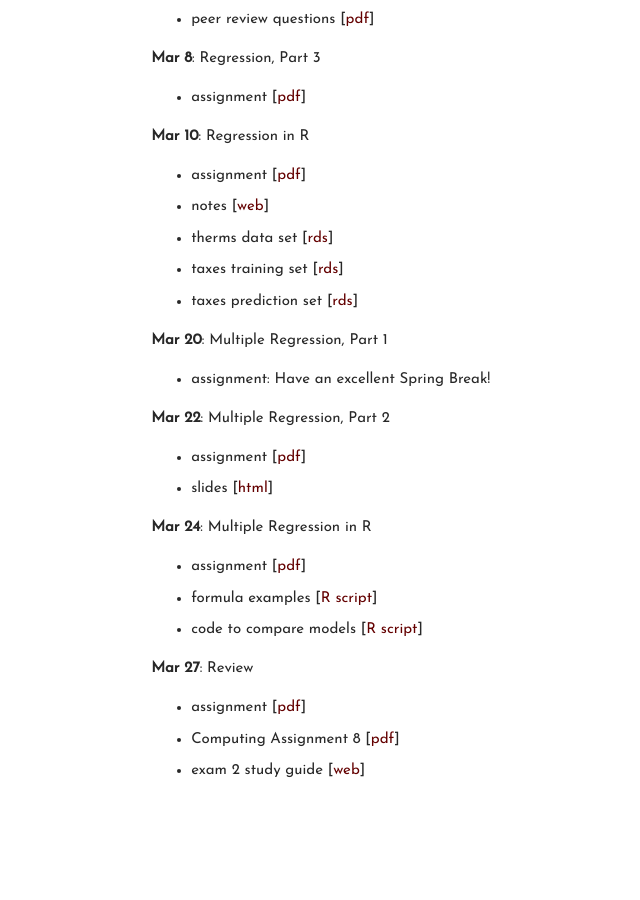
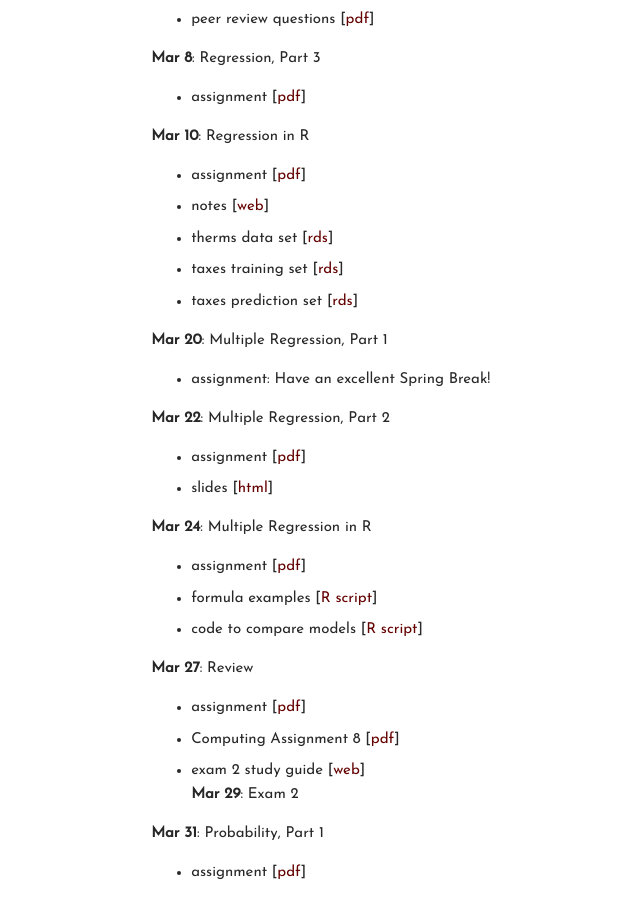
Before and after one commit to carlislerainey/carlislerainey.github.io, a Jekyll site: the page built from teaching/pols-209/index.md, in a window 1280 px wide and 900 px high, scrolled down 4044 px. Shown: the whole window, without its empty margins (311-951 px from the left). Built offline with Jekyll 4.4.1, drawn with Linux system fonts in a browser that asks for light colours; before the commit the page ends 4842 px from its top, so only the background shows below that.

Commit message:
update 209

```diff
--- a/teaching/pols-209/index.md
+++ b/teaching/pols-209/index.md
@@ -171,3 +171,7 @@ Tuesday, 1-4pm
 - assignment [[pdf](files/assign-27-exam-2-review.pdf)]
 - Computing Assignment 8 [[pdf](files/r-assign-08.pdf)]
 - exam 2 study guide [[web](https://docs.google.com/document/d/1ptsAIiZHFbrH2zNuQI5Y_5XSLbIrVZJqpbe-NoanCoo/edit?usp=sharing)]
+**Mar 29**: Exam 2
+
+**Mar 31**: Probability, Part 1
+- assignment [[pdf](files/assign-29-probability-1.pdf)]
```
Also changed, not shown: 2 other files.
